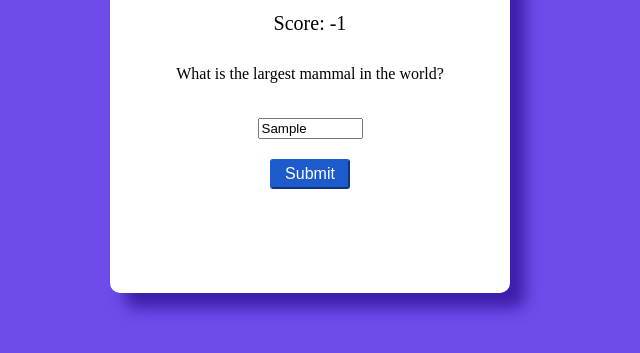
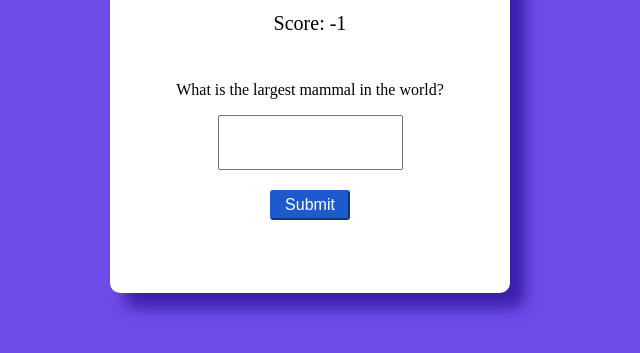
Before and after one commit to msolo30/quiz_bowl, a plain HTML site: page index.html in a window 1280 px wide. Both pictures are taken after typing "Sample" into the empty fields and a click on the button "Submit". Shown: the part 215-568 px from the top of the page, without its empty margins (330-970 px from the left). Drawn offline with Linux system fonts and the light colour scheme.

Commit message:
fixed html and js

```diff
--- a/index.html
+++ b/index.html
@@ -9,20 +9,21 @@
 </head>
 
 <body>
-    <div class="box">
+    <div class ="box">
         <div class="title">
             Quizbowl
         </div>
-        <div class="score">
-            Score:
-        </div>
-        <div class="qa">
-            <p>Question</p>
-        </div>
-        <div class="input-container">
-            <input type="text" id="name" name="name" size="10" />
-        </div>
-        <button type="button" class="button">Submit</button>
+    <div class="score">
+        Score:
+    </div>
+    <div>
+    <p class="qa"></p>
+    </div>
+    <div>
+    <input type="text" class="input-container" />
+    </div>
+    <div>
+    <button class="button">Submit</button>
     </div>
     <script src="script.js"></script>
 </body>
--- a/script.js
+++ b/script.js
@@ -1,5 +1,5 @@
 let questionList = ['What is the largest mammal in the world?', 'Who painted the Mona Lisa?', 'Who was the first televised president?'];
-let answerList = ['whale', 'da vinci', 'FDR'];
+let answerList = ['whale', 'da vinci', 'fdr'];
 let score = 0;
 let questionIndex = 0;
 
@@ -12,22 +12,36 @@ question.textContent = questionList[questionIndex];
 
 let sumbitFunction = () => {
     button.addEventListener('click', () => {
-        if (input.value === answerList[questionIndex]) {
+        // Normalize user input and correct answer for comparison
+        const userAnswer = input.value.trim().toLowerCase();
+        const correctAnswer = answerList[questionIndex].toLowerCase();
+
+        if (userAnswer === correctAnswer) {
+            // Correct answer
             questionIndex += 1;
             score += 1;
-            question.textContent = questionList[questionIndex];
-            scoreContainer.textContent = "Score: " + score;
+
+            // Load next question if available
+            if (questionIndex < questionList.length) {
+                question.textContent = questionList[questionIndex];
+            } else {
+                endGame(); // No more questions, end game
+            }
         } else {
+            // Incorrect answer
             score -= 1;
-            scoreContainer.textContent = "Score: " + score;
         }
-        //Put endgame function here
-        endGame();
+
+        // Update score display
+        scoreContainer.textContent = "Score: " + score;
+
+        // Clear the input field
+        input.value = '';
     });
 }
 
 let endGame = () => {
-    if (questionIndex > 2) {
+    if (questionIndex >= questionList.length) {
         scoreContainer.textContent = "Final Score: " + score;
         question.textContent = "Congratulations, play again!";
         input.style.display = "none";
@@ -35,5 +49,5 @@ let endGame = () => {
     }
 }
 
-
+// Attach the submit function
 sumbitFunction();
```
